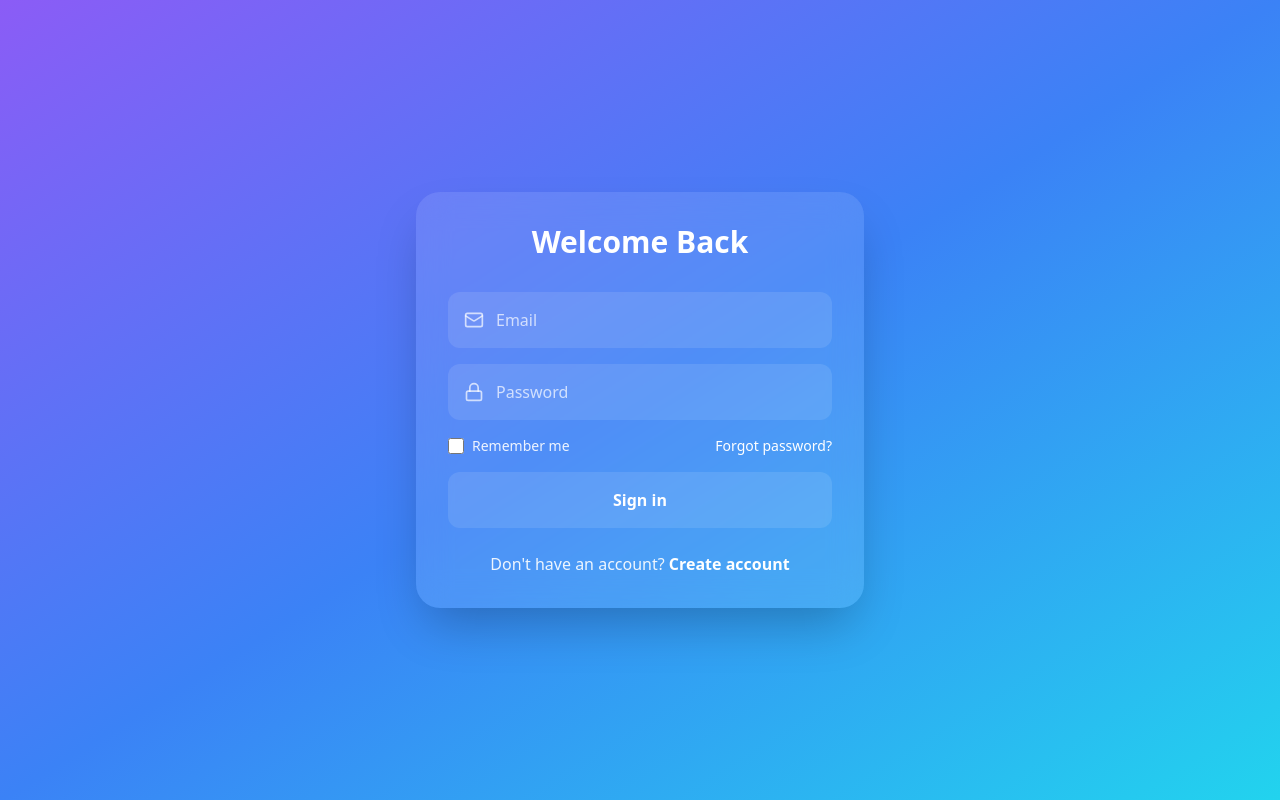
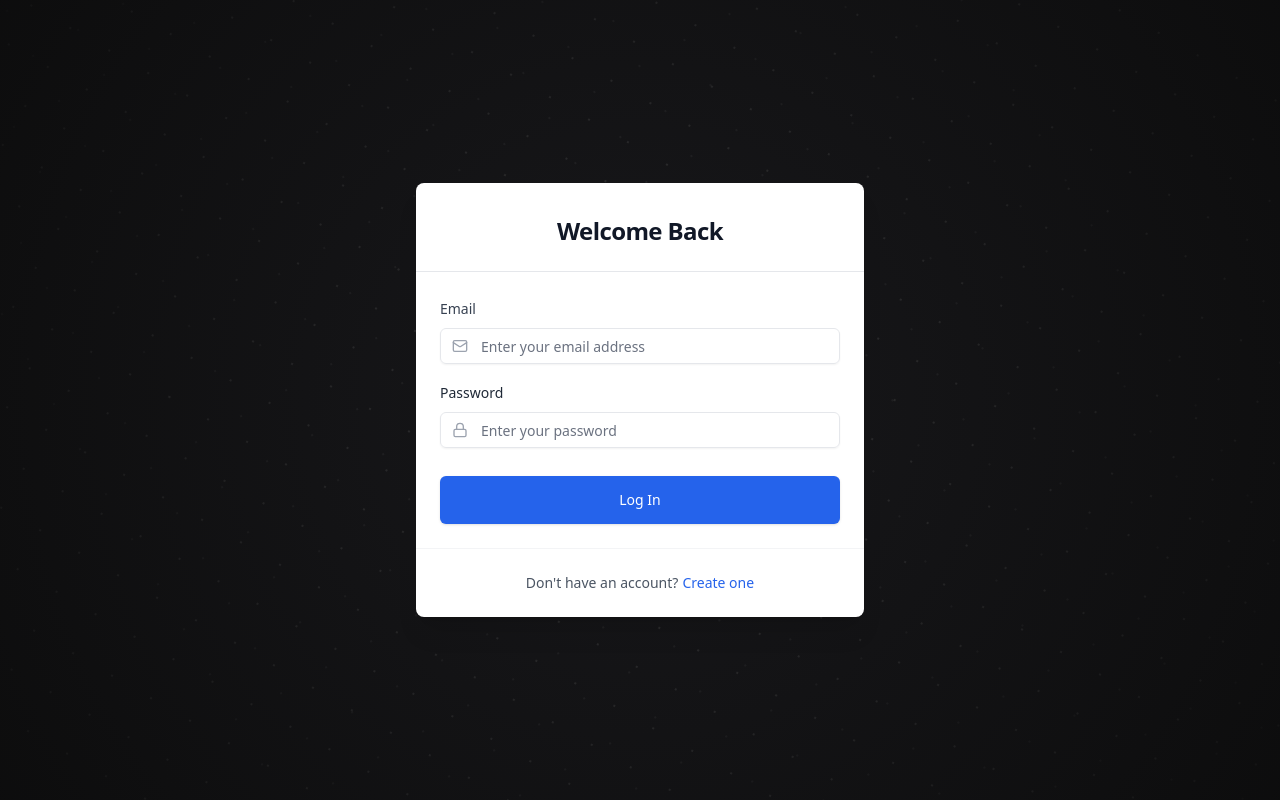
Before and after one commit to Rakshit-Rawat/ChatApp, a React (Vite) app in the folder Frontend/: page /login in a window 1280 px wide. Built offline with nearby package versions, Linux system fonts and the light colour scheme.

Commit message:
revamp: Login v2

```diff
--- a/Frontend/src/Login.jsx
+++ b/Frontend/src/Login.jsx
@@ -1,112 +1,191 @@
-import React, { useState } from "react";
-import { useAuth } from "./AuthContext";
-import { useNavigate } from "react-router-dom";
-import { Mail, Lock } from "lucide-react";
+import React, { useState } from 'react';
+import { useAuth } from './AuthContext';
+import { Mail, Lock, CheckCircle2, AlertCircle } from 'lucide-react';
+import { Card, CardContent, CardHeader, CardTitle, CardFooter } from '@/components/ui/card';
+import { Input } from '@/components/ui/input';
+import { Button } from '@/components/ui/button';
+import { Alert, AlertDescription } from '@/components/ui/alert';
+import { Label } from '@/components/ui/label';
 
 const Login = () => {
   const { login } = useAuth();
-  const navigate = useNavigate();
-  const [formData, setFormData] = useState({ email: "", password: "" });
+  const [formData, setFormData] = useState({ email: '', password: '' });
   const [error, setError] = useState(null);
+  const [success, setSuccess] = useState(null);
+  const [isLoading, setIsLoading] = useState(false);
 
   const handleChange = (e) => {
-    const { name, value } = e.target;
-    setFormData((prevData) => ({ ...prevData, [name]: value }));
+    setFormData({ ...formData, [e.target.name]: e.target.value });
   };
 
   const handleSubmit = async (e) => {
     e.preventDefault();
     setError(null);
+    setIsLoading(true);
+
+    try {
       const response = await login(formData);
       if (response.success) {
-      navigate("/chat");
+        setSuccess('Login successful!');
       } else {
-      setError(response.message);
+        setError(response.message || 'Login failed. Please try again.');
+      }
+    } catch (err) {
+      setError('An unexpected error occurred. Please try again.');
+    } finally {
+      setIsLoading(false);
     }
   };
 
   return (
-    <div className="min-h-screen bg-gradient-to-br from-violet-500 via-blue-500 to-cyan-400 flex items-center justify-center p-6">
-      <div className="w-full max-w-md bg-white/10 backdrop-blur-lg rounded-3xl p-8 shadow-2xl">
-        <h2 className="text-3xl font-bold text-white text-center mb-8">Welcome Back</h2>
+    <div className="min-h-screen flex items-center justify-center p-4 relative">
+      {/* Background layers with CSS animations and gradients */}
+      <div className="fixed inset-0 overflow-hidden z-0">
+        {/* Base dark background */}
+        <div className="absolute inset-0 bg-zinc-900"></div>
 
-        <form onSubmit={handleSubmit} className="space-y-4">
-          <InputField
+        {/* Animated dot grid layer 1 */}
+        <div
+          className="absolute inset-0"
+          style={{
+            backgroundImage: 'radial-gradient(circle at 10px 10px, rgba(100, 100, 100, 0.5) 1px, transparent 0)',
+            backgroundSize: '30px 30px',
+            backgroundPosition: '0 0',
+            transform: 'rotate(30deg) scale(1.5)',
+            opacity: 0.7,
+            animation: 'moveBackground 120s linear infinite'
+          }}
+        />
+
+        {/* Animated dot grid layer 2 */}
+        <div
+          className="absolute inset-0"
+          style={{
+            backgroundImage: 'radial-gradient(circle at 15px 15px, rgba(120, 120, 120, 0.3) 1px, transparent 0)',
+            backgroundSize: '40px 40px',
+            backgroundPosition: '10px 10px',
+            transform: 'rotate(60deg) scale(1.3)',
+            opacity: 0.5,
+            animation: 'moveBackground 180s linear infinite reverse'
+          }}
+        />
+
+        {/* Subtle gradient overlay */}
+        <div
+          className="absolute inset-0"
+          style={{
+            background: 'radial-gradient(circle at center, rgba(30, 30, 30, 0) 0%, rgba(10, 10, 10, 0.8) 100%)'
+          }}
+        />
+      </div>
+
+      {/* Global styles for animations */}
+      <style jsx global>{`
+        @keyframes moveBackground {
+          0% {
+            background-position: 0 0;
+          }
+          100% {
+            background-position: 100% 100%;
+          }
+        }
+      `}</style>
+
+      <Card className="w-full max-w-md bg-white shadow-xl border-0 rounded-lg overflow-hidden z-10">
+        <CardHeader className="pb-6 pt-8 border-b border-gray-200">
+          <CardTitle className="text-2xl font-semibold text-center text-gray-900">
+            Welcome Back
+          </CardTitle>
+        </CardHeader>
+
+        <CardContent className="pt-6">
+          <form onSubmit={handleSubmit} className="space-y-5">
+            <div className="space-y-4">
+              {/* Email Input */}
+              <div className="space-y-2">
+                <Label htmlFor="email" className="text-sm font-medium text-gray-700">
+                  Email
+                </Label>
+                <div className="relative">
+                  <div className="absolute inset-y-0 left-0 flex items-center pl-3 pointer-events-none text-gray-400">
+                    <Mail className="h-4 w-4" />
+                  </div>
+                  <Input
+                    id="email"
+                    name="email"
                     type="email"
-            name="email"
-            placeholder="Email"
-            icon={<Mail className="h-5 w-5 text-white/70" />}
+                    placeholder="Enter your email address"
                     onChange={handleChange}
                     required
+                    className="pl-10 border-gray-200 rounded-md focus:border-blue-500 focus:ring-blue-500"
                   />
+                </div>
+              </div>
 
-          <InputField
+              {/* Password Input */}
+              <div className="space-y-2">
+                <Label htmlFor="password" className="text-sm font-medium text-gray-800">
+                  Password
+                </Label>
+                <div className="relative">
+                  <div className="absolute inset-y-0 left-0 flex items-center pl-3 pointer-events-none text-gray-400">
+                    <Lock className="h-4 w-4" />
+                  </div>
+                  <Input
+                    id="password"
+                    name="password"
                     type="password"
-            name="password"
-            placeholder="Password"
-            icon={<Lock className="h-5 w-5 text-white/70" />}
+                    placeholder="Enter your password"
                     onChange={handleChange}
                     required
+                    className="pl-10 border-gray-200 rounded-md focus:border-blue-500 focus:ring-blue-500"
                   />
-
-          <div className="flex items-center justify-between text-sm mt-2">
-            <div className="flex items-center">
-              <input
-                id="remember-me"
-                name="remember-me"
-                type="checkbox"
-                className="h-4 w-4 rounded border-0 bg-white/10 text-violet-500 focus:ring-violet-500"
-              />
-              <label htmlFor="remember-me" className="ml-2 text-white/90">
-                Remember me
-              </label>
                 </div>
-            <a href="#" className="text-white hover:text-white/80">
-              Forgot password?
-            </a>
+              </div>
             </div>
 
-          <button
+            {/* Submit Button */}
+            <div className="pt-2">
+              <Button
                 type="submit"
-            className="w-full bg-white/10 hover:bg-white/20 text-white font-semibold py-4 rounded-xl transition-all duration-300"
+                disabled={isLoading}
+                className="w-full bg-blue-600 hover:bg-blue-700 text-white py-6 rounded-md transition-colors"
               >
-            Sign in
-          </button>
+                {isLoading ? 'Logging in...' : 'Log In'}
+              </Button>
+            </div>
           </form>
 
-        {error && (
-          <div className="mt-4 p-4 rounded-xl bg-red-500/20 backdrop-blur-sm">
-            <p className="text-white text-center">{error}</p>
+          {/* Success Alert */}
+          {success && (
+            <div className="mt-5">
+              <Alert className="bg-green-50 border border-green-100 text-green-800">
+                <CheckCircle2 className="h-4 w-4 text-green-500" />
+                <AlertDescription>{success}</AlertDescription>
+              </Alert>
             </div>
           )}
 
-        <div className="mt-6 text-center">
-          <p className="text-white/90">
-            Don't have an account?{" "}
-            <a href="/register" className="text-white font-semibold">
-              Create account
+          {/* Error Alert */}
+          {error && (
+            <div className="mt-5">
+              <Alert className="bg-red-50 border border-red-100 text-red-800">
+                <AlertCircle className="h-4 w-4 text-red-500" />
+                <AlertDescription>{error}</AlertDescription>
+              </Alert>
+            </div>
+          )}
+        </CardContent>
+
+        <CardFooter className="flex justify-center py-6 border-t border-gray-100 text-sm text-gray-600">
+          Don't have an account?{' '}
+          <a href="/register" className="ml-1 text-blue-600 font-medium hover:text-blue-800 transition-colors">
+            Create one
           </a>
-          </p>
-        </div>
-      </div>
+        </CardFooter>
+      </Card>
     </div>
   );
 };
 
-const InputField = ({ type, name, placeholder, icon, onChange, required }) => (
-  <div className="relative">
-    <div className="absolute inset-y-0 left-4 flex items-center">
-      {icon}
-    </div>
-    <input
-      type={type}
-      name={name}
-      placeholder={placeholder}
-      onChange={onChange}
-      required={required}
-      className="w-full bg-white/10 border-0 text-white placeholder-white/70 px-12 py-4 rounded-xl focus:ring-2 focus:ring-white/50 focus:bg-white/20 transition-all duration-300"
-    />
-  </div>
-);
-
 export default Login;
```
Lines whose indentation alone changed are shown as unchanged.
